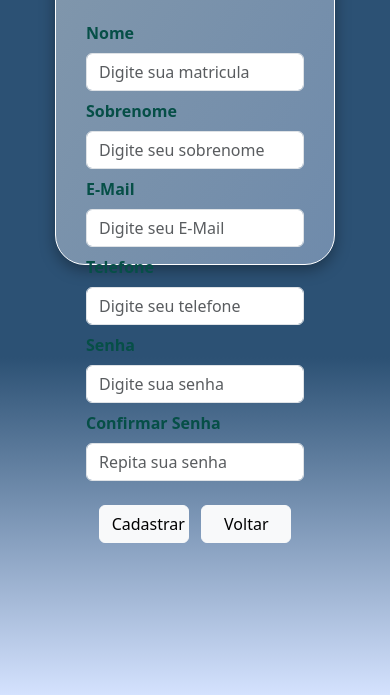
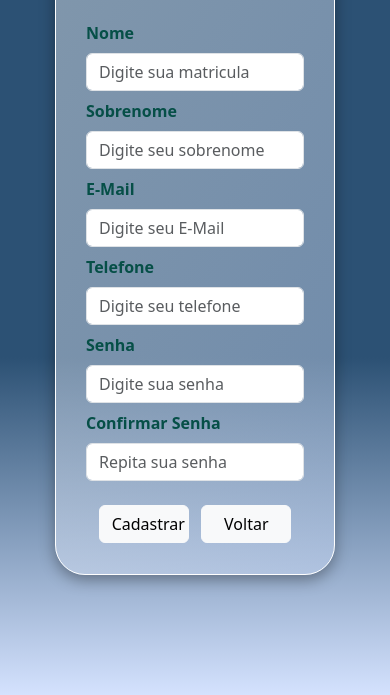
Before and after one commit to ICEI-PUC-Minas-PCO-SI/ScholarNet, a plain HTML site: page src/telacadastrouser.html in a window 390 px wide. Shown: the part 149-844 px from the top of the page. Drawn offline with nearby package versions, Linux system fonts and the light colour scheme.

Commit message:
correção da responsividade

```diff
--- a/src/css/teladecadastro.css
+++ b/src/css/teladecadastro.css
@@ -94,7 +94,7 @@ main {
 @media screen and (max-width: 575px) {
   .section {
     width: 280px;
-    height: 320px;
+    height: 630px;
     padding: 10px 30px 10px 30px;
     background-image: linear-gradient(120deg, rgba(255,255,255,0.4), rgba(212,226,254,0.4));
     border: 1px solid white;
```
